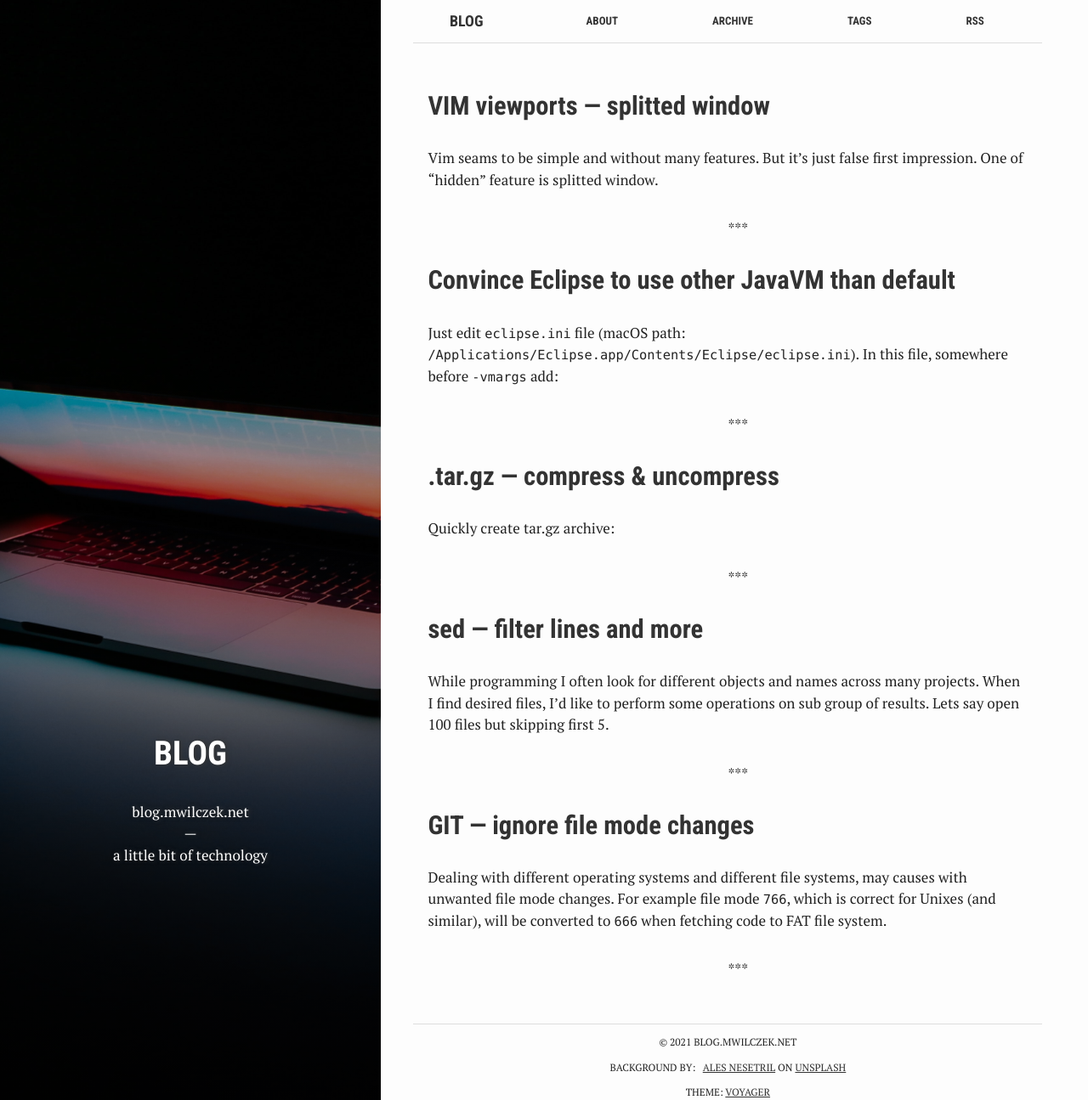
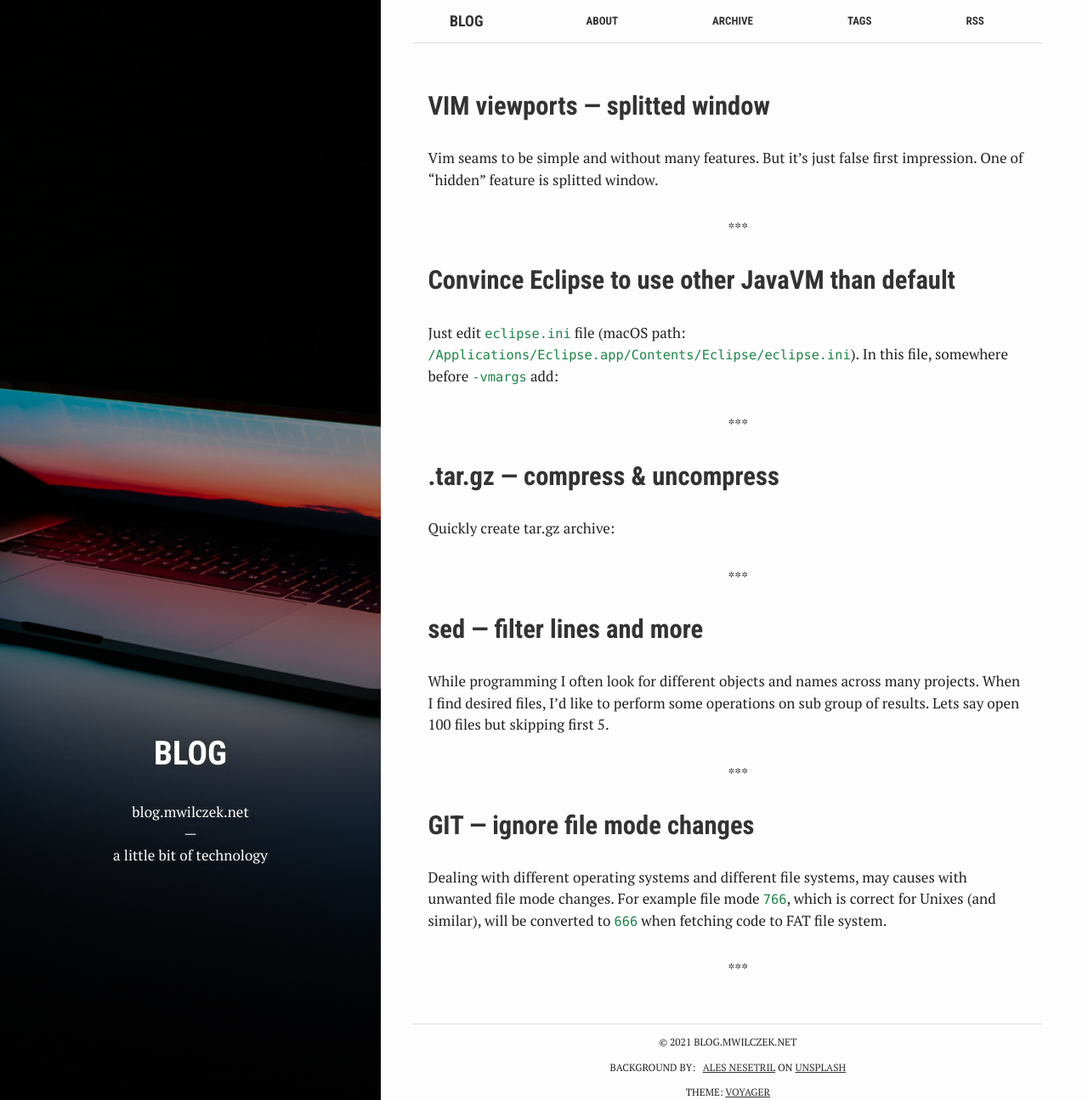
Before and after one commit to mwilczek-net/blog.mwilczek.net, a Jekyll site: the page built from index.html, in a window 1280 px wide and 1295 px high. Shown: the whole window at 85% size. Built offline with Jekyll 4.4.1, drawn with Linux system fonts in a browser that asks for light colours.

Commit message:
Change color for backticks

```diff
--- a/assets/_sass/_base.scss
+++ b/assets/_sass/_base.scss
@@ -101,7 +101,11 @@ pre {
   -webkit-font-smoothing: auto;
 }
 
-
+code {
+  &.language-plaintext {
+    color: #1e8449
+  }
+}
 
 /*
 * Table
```
